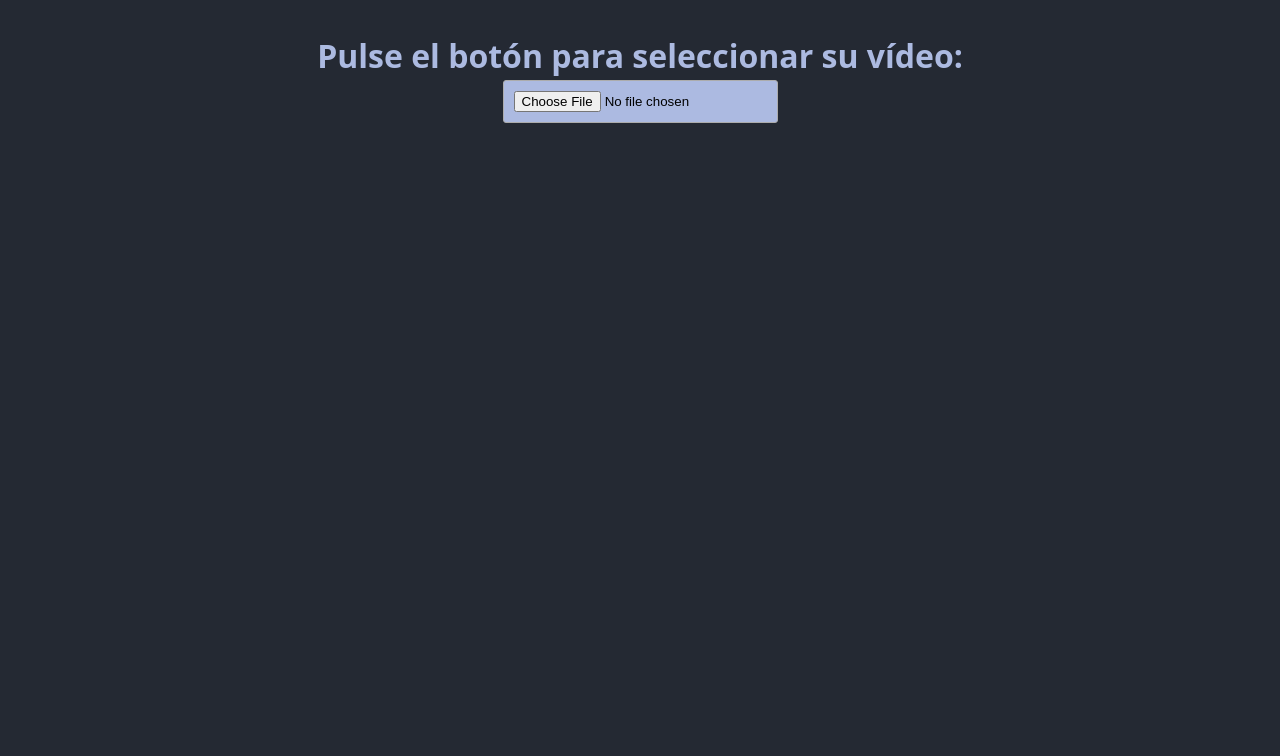
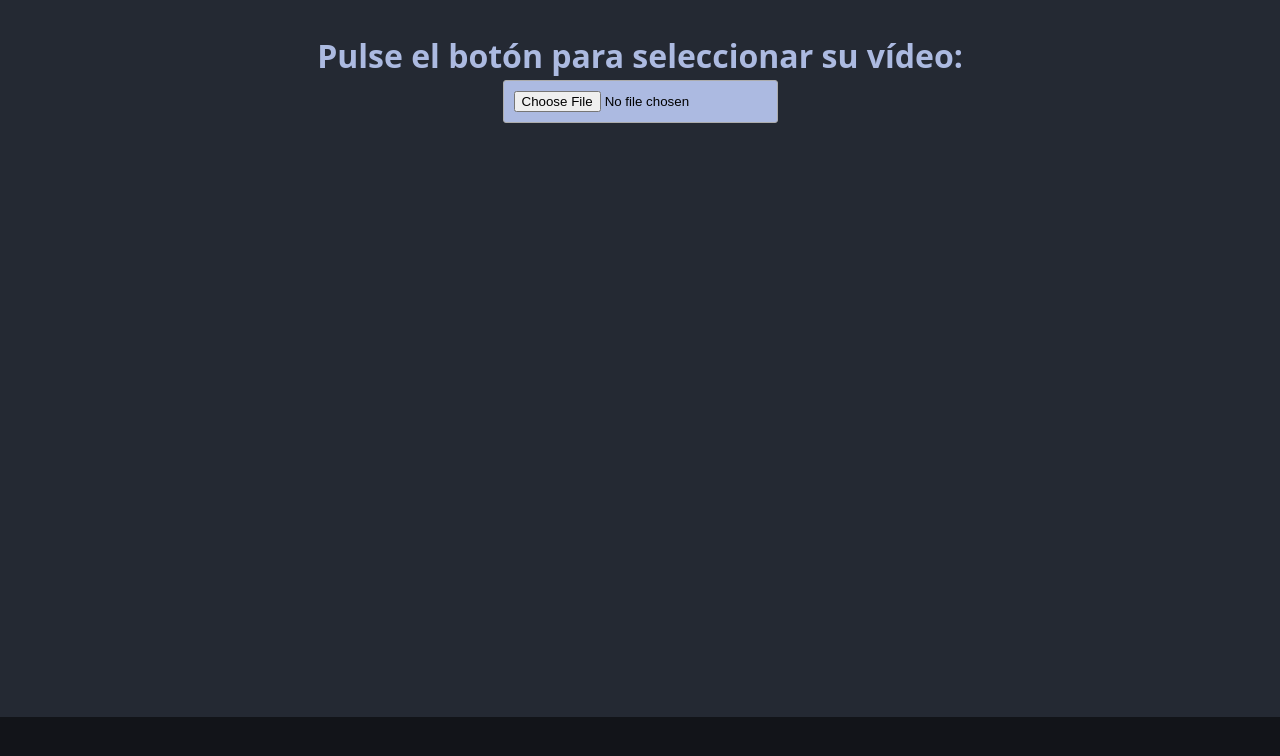
Before and after one commit to maratreides/Practica-APIs, a plain HTML site: page index.html in a window 1280 px wide. Drawn offline with Linux system fonts and the light colour scheme.

Commit message:
Update style.css

```diff
--- a/style.css
+++ b/style.css
@@ -49,18 +49,28 @@ input[name=file] {
 }
 
 .controls {
-    margin-top: 24px;
-    text-align: center;
-    display: flex;
-    justify-content: center;
-    align-items: center;
+    position: absolute;
+	bottom: 0;
+	left: 0;
+	right: 0;
+	background-color: rgba(0, 0, 0, 0.5);
+	padding: 10px;
+	display: flex;
+	justify-content: space-between;
+	align-items: center;
+	color: #fff;
+	font-size: 18px;
+	font-family: Arial, sans-serif;
+
 }
 
 .buttons {
     cursor: pointer;
     margin-right: 24px;
-    padding: 11.2px 24px;
-    border: none;
+	border: none;
+	padding: 10px;
+	border-radius: 5px;
+	font-size: 16px;
     background: rgb(195, 171, 241);
     color: rgb(36, 41, 51);
 }
```
